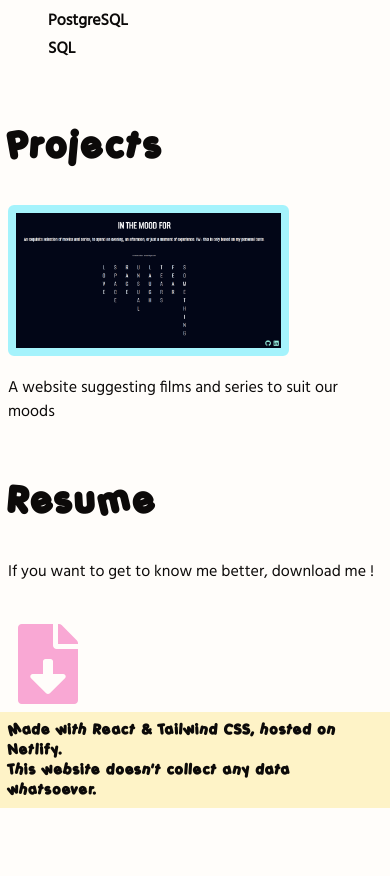
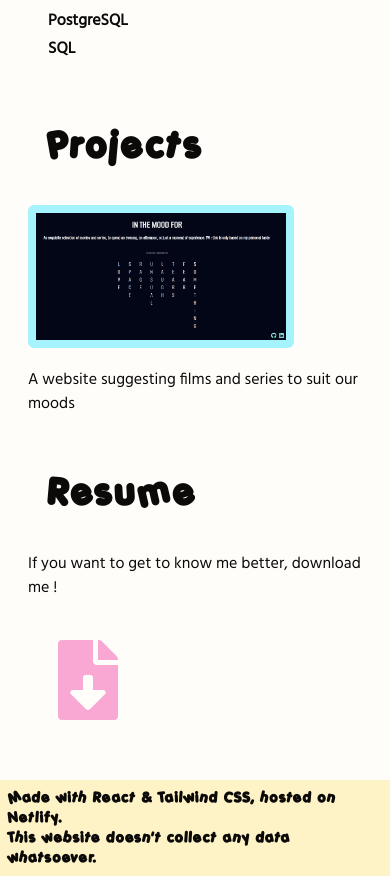
Before and after one commit to miazarre/mia-is-here, a React (Create React App) app: page / in a window 390 px wide. Shown: the part 1103-1979 px from the top of the page. Before the commit the page ends 1911 px from the top, so only its background shows below. Built offline with nearby package versions, Linux system fonts and the light colour scheme.

Commit message:
Fix responsive

```diff
--- a/src/components/Footer/index.js
+++ b/src/components/Footer/index.js
@@ -1,6 +1,6 @@
 const Footer = () => {
   return (
-    <div className="bg-amber-100 dark:bg-amber-200 p-2">
+    <div className="bg-amber-100 dark:bg-amber-200 p-2 mt-5">
       <div className="container">
         <p className="font-main text-sm text-stone-950 tracking-widest">
           Made with React & Tailwind CSS, hosted on Netlify.
--- a/src/components/Home/Projects/index.js
+++ b/src/components/Home/Projects/index.js
@@ -4,10 +4,10 @@ const Projects = () => {
   return (
     <>
       <div className="flex-1">
-        <h2 className="mt-10 font-main text-4xl tracking-widest text-stone-950 dark:text-stone-200 hover:animate-bounce">
+        <h2 className="mt-10 ml-10 font-main text-4xl tracking-widest text-stone-950 dark:text-stone-200 hover:animate-bounce">
           Projects
         </h2>
-        <div className="mt-10 flex flex-wrap items-center sm:flex-row sm:items-start">
+        <div className="mt-10 ml-5 flex flex-wrap items-center sm:flex-row sm:items-start">
           <a
             href="https://inthemoodfor.netlify.app/"
             target="_blank"
--- a/src/components/Home/Resume/index.js
+++ b/src/components/Home/Resume/index.js
@@ -6,13 +6,13 @@ const Resume = () => {
   return (
     <>
       <div className="flex-1">
-        <h2 className="mt-10 font-main text-4xl tracking-widest text-stone-950 dark:text-stone-200 hover:animate-bounce">
+        <h2 className="mt-10 ml-10 font-main text-4xl tracking-widest text-stone-950 dark:text-stone-200 hover:animate-bounce">
           Resume
         </h2>
-        <p className="pt-10 font-second text-stone-950 dark:text-stone-200">
+        <p className="pt-10 ml-5 font-second text-stone-950 dark:text-stone-200">
           If you want to get to know me better, download me !
         </p>
-        <div className="mt-10">
+        <div className="m-10">
           <a
             href={CV_Mia_Garcia}
             download="MiaGarcia.pdf"
```
